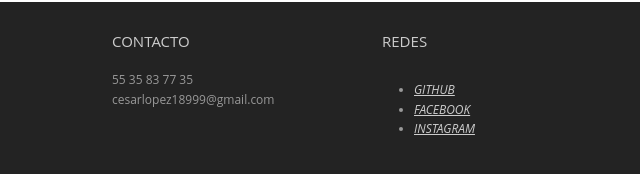
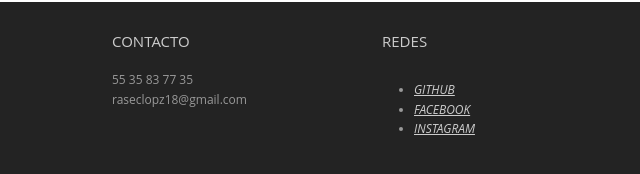
Before and after one commit to CesarLopez189/CesarLopez189.github.io, a plain HTML site: page doneet.html in a window 1280 px wide. Shown: the part 3374-3548 px from the top of the page, 0-640 px from the left. Drawn offline with nearby package versions, Linux system fonts and the light colour scheme; a web font is replaced by a local one.

Commit message:
Update doneet.html

```diff
--- a/doneet.html
+++ b/doneet.html
@@ -108,7 +108,7 @@
 				<h3 class="widget-title">Contacto</h3>
 				<div class="widget-body">
 					<p>55 35 83 77 35<br>
-					cesarlopez18999@gmail.com</p>
+					raseclopz18@gmail.com</p>
 
 					</p>
 				</div>
```
